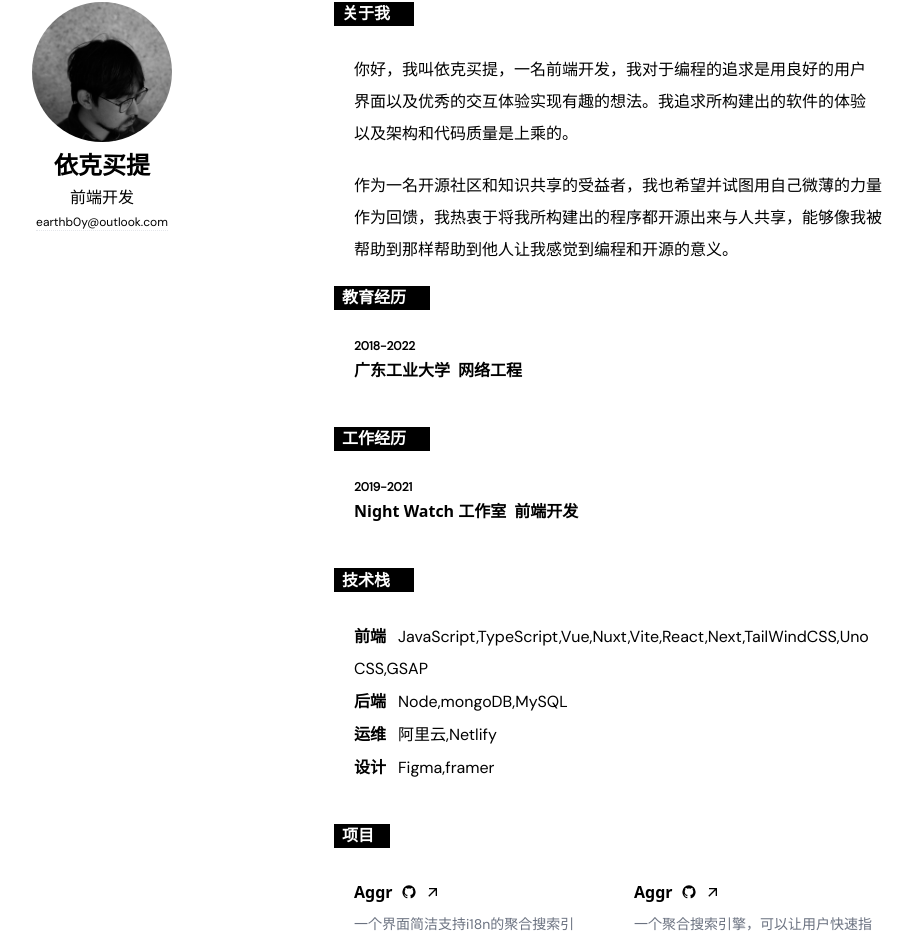
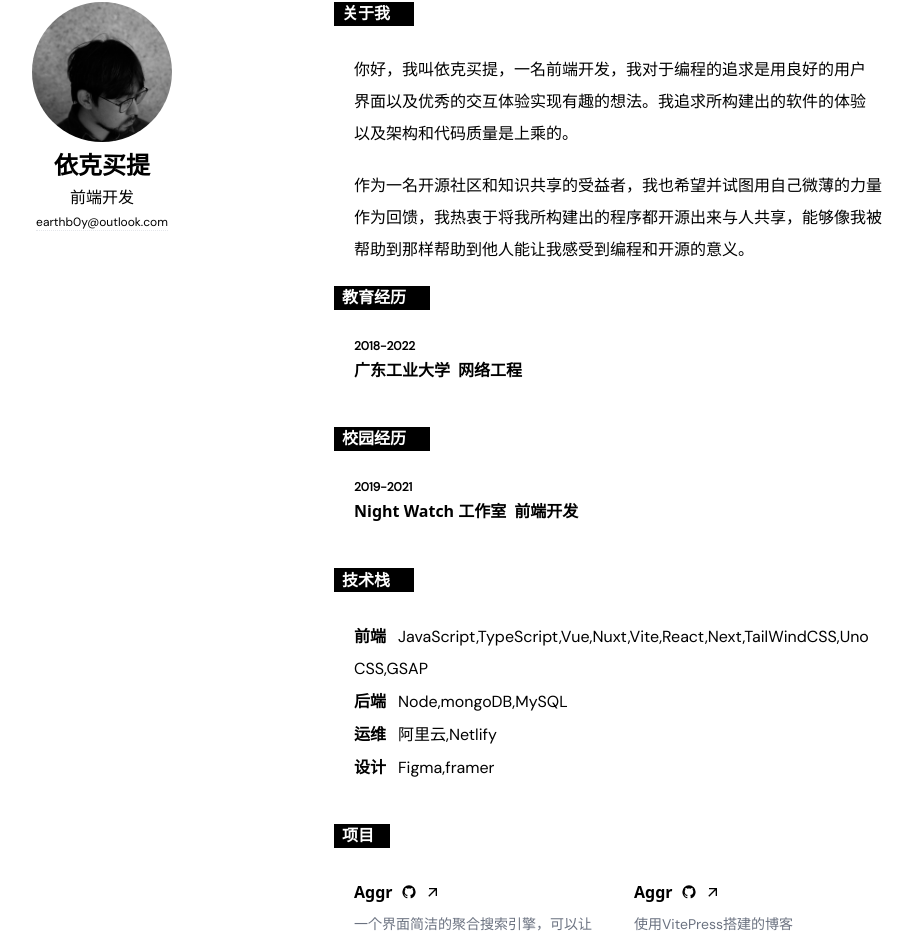
Before and after one commit to Ekarmore/resume, a Next.js app: page / in a window 1280 px wide. Shown: the part 38-985 px from the top of the page, without its empty margins (90-1003 px from the left). Built offline with nearby package versions, Linux system fonts and the light colour scheme.

Commit message:
page build

```diff
--- a/pages/index.tsx
+++ b/pages/index.tsx
@@ -21,7 +21,7 @@ export default function resume() {
           <section className='mb-5 '>
           <h4 className='w-20 pl-2 mb-2 text-base font-extrabold bg-black text-white'>关于我</h4>
             <p className='p-5'>你好，我叫依克买提，一名前端开发，我对于编程的追求是用良好的用户界面以及优秀的交互体验实现有趣的想法。我追求所构建出的软件的体验以及架构和代码质量是上乘的。</p>
-            <p className='pl-5'>作为一名开源社区和知识共享的受益者，我也希望并试图用自己微薄的力量作为回馈，我热衷于将我所构建出的程序都开源出来与人共享，能够像我被帮助到那样帮助到他人让我感觉到编程和开源的意义。</p>
+            <p className='pl-5'>作为一名开源社区和知识共享的受益者，我也希望并试图用自己微薄的力量作为回馈，我热衷于将我所构建出的程序都开源出来与人共享，能够像我被帮助到那样帮助到他人能让我感受到编程和开源的意义。</p>
           </section>
           <section className='mb-5 ' >
             <h4 className='w-24 pl-2 mb-2 text-base font-extrabold bg-black text-white' >教育经历</h4>
@@ -31,7 +31,7 @@ export default function resume() {
             </div>
           </section>
           <section className='mb-5 ' >
-            <h4 className='w-24 pl-2 mb-2 text-base font-extrabold bg-black text-white' >工作经历</h4>
+            <h4 className='w-24 pl-2 mb-2 text-base font-extrabold bg-black text-white' >校园经历</h4>
             <div className='p-5'>
               <p className='font-extrabold text-xs' >2019-2021</p>
               <span className='font-sans font-bold'>Night Watch 工作室</span><span className='ml-2 font-sans font-bold'>前端开发</span>
@@ -63,7 +63,7 @@ export default function resume() {
               <a target="_blank" href="https://github.com/Ekarmore/Aggr" rel="noreferrer"><MdiGithub className='ml-2' /></a>
               <a target="_blank" href="https://aggr.ekar.site" rel="noreferrer"><IcOutlineArrowOutward className='ml-2' /></a>
               </div>
-              <span className='text-sm text-gray-500'>一个界面简洁支持i18n的聚合搜索引擎，可以让用户快速指定引擎并且进行搜索跳转</span>
+              <span className='text-sm text-gray-500'>一个界面简洁的聚合搜索引擎，可以让用户快速指定引擎并且进行搜索跳转</span>
               <span className='text-sm text-gray-500'>Vue3/Vite3/TailWindCss/UnoCSS</span>
               </div>
               <div className='col-span-1 mb-2'>
@@ -72,8 +72,8 @@ export default function resume() {
               <a target="_blank" href="https://github.com/Ekarmore/Aggr" rel="noreferrer"><MdiGithub className='ml-2' /></a>
               <a target="_blank" href="https://aggr.ekar.site" rel="noreferrer"><IcOutlineArrowOutward className='ml-2' /></a>
               </div>
-              <span className='text-sm text-gray-500'>一个聚合搜索引擎，可以让用户快速指定引擎并且进行跳转</span>
-              <span className='text-sm text-gray-500'>Vue3/TailWindCss/Unocss</span>
+              <span className='text-sm text-gray-500'>使用VitePress搭建的博客</span>
+              <span className='text-sm text-gray-500'>Vue3/Vite/VitePress/TailWindCSS</span>
               </div>
               <div className='col-span-1  mb-2'>
               <div className='flex items-center'>
```
